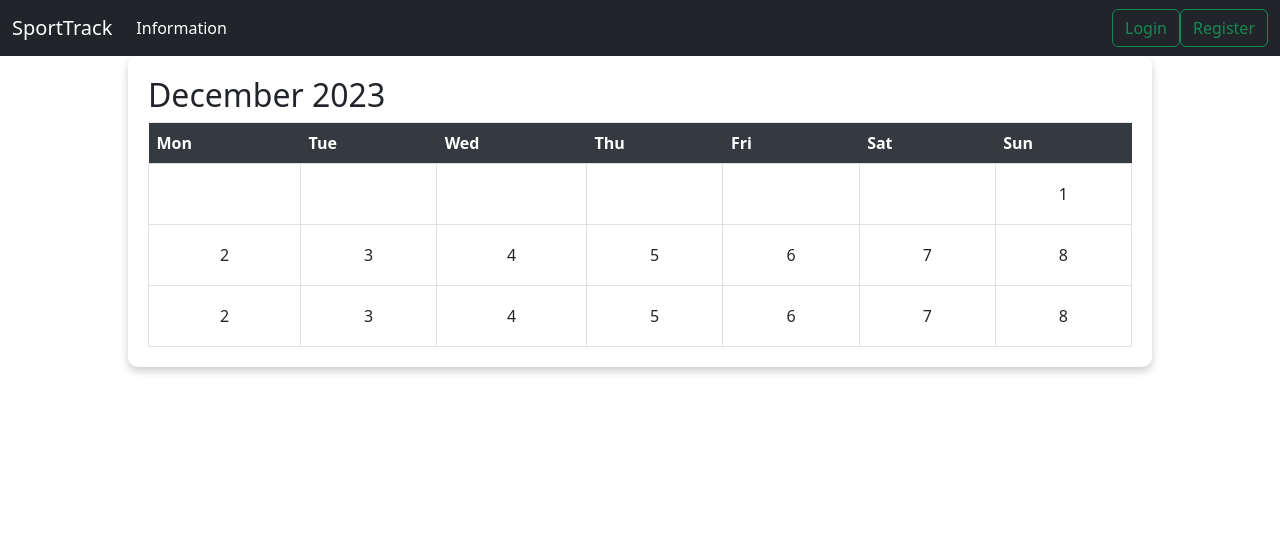
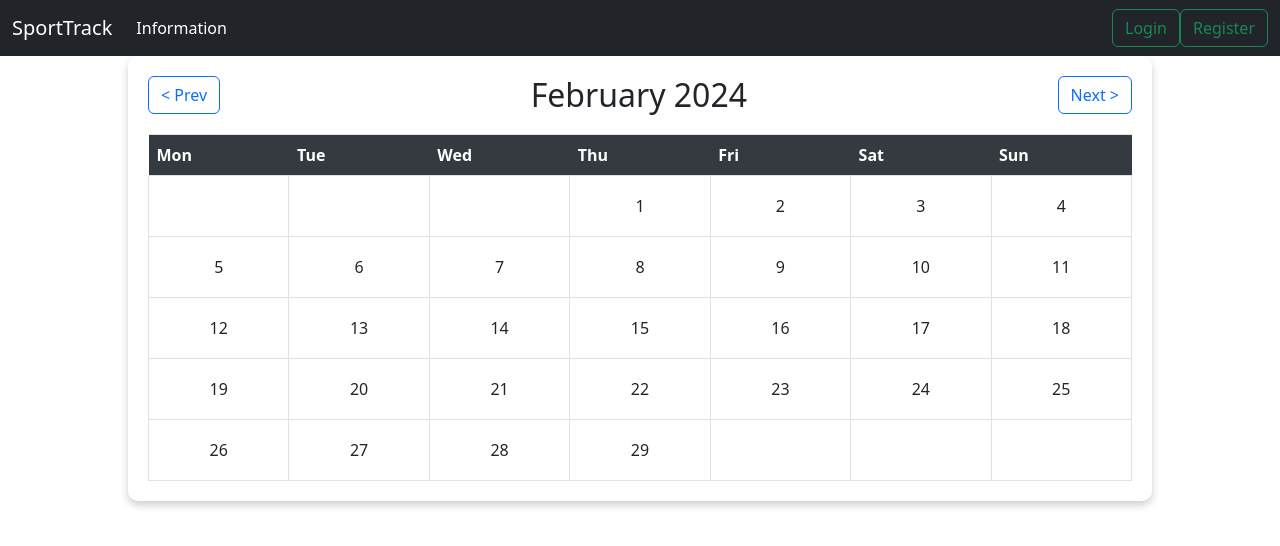
Before and after one commit to mamarek123/SportTrackBetaReactFronEnd, a React (Create React App) app: page /calendar in a window 1280 px wide. Shown: the top 546 px of the page. Built offline with nearby package versions, Linux system fonts and the light colour scheme.

Commit message:
Callendar is looking mighty fine displays properly, according to the date and we can change motnhs. Now the linking to proper exercise pages is left to implement.

```diff
--- a/src/layout/Navbar.js
+++ b/src/layout/Navbar.js
@@ -9,6 +9,8 @@ export default function Navbar({isLoggedIn, handleLogout}) {
         handleLogout();
         navigate('/login');
     };
+
+    const currentDate = new Date().toISOString().slice(0, 10); // Gets date in YYYY-MM-DD format
 
     const username = JSON.parse(localStorage.getItem('user'));
 
@@ -22,7 +24,8 @@ export default function Navbar({isLoggedIn, handleLogout}) {
                             {isLoggedIn && (
                                 <>
                                     <li className="nav-item">
-                                        <Link className="nav-link active" to="/Calendar">Calendar</Link>
+                                        {/*<Link className="nav-link active" to="/Calendar">Calendar</Link>*/}
+                                        <Link className="nav-link active" to={`/Calendar?date=${currentDate}`}>Calendar</Link>
                                     </li>
                                     <li className="nav-item">
                                         <Link className="nav-link active" to="/Exercises">Exercises</Link>
--- a/src/pages/Calendar.js
+++ b/src/pages/Calendar.js
@@ -1,12 +1,155 @@
 // components/Calendar.js
+//import React from 'react';
+//import './calendar.css'
+
+// const Calendar = () => {
+//     return (
+//         <div>
+//             <section className="calendar-container" >
+//                 <h2>December 2023</h2>
+//                 <table className="table table-bordered table-responsive">
+//                     <thead className="thead-dark">
+//                     <tr>
+//                         <th scope="col">Mon</th>
+//                         <th scope="col">Tue</th>
+//                         <th scope="col">Wed</th>
+//                         <th scope="col">Thu</th>
+//                         <th scope="col">Fri</th>
+//                         <th scope="col">Sat</th>
+//                         <th scope="col">Sun</th>
+//                     </tr>
+//                     </thead>
+//                     <tbody>
+//                     <tr>
+//                         <td className="calendar-day-empty"></td>
+//                         <td className="calendar-day-empty"></td>
+//                         <td className="calendar-day-empty"></td>
+//                         <td className="calendar-day-empty"></td>
+//                         <td className="calendar-day-empty"></td>
+//                         <td className="calendar-day-empty"></td>
+//                         <td><a href="day.html">
+//                             <div className="calendar-day">1</div>
+//                         </a></td>
+//                     </tr>
+//                     <tr>
+//                         <td><a href="day.html">
+//                             <div className="calendar-day">2</div>
+//                         </a></td>
+//                         <td><a href="day.html">
+//                             <div className="calendar-day">3</div>
+//                         </a></td>
+//                         <td><a href="day.html">
+//                             <div className="calendar-day">4</div>
+//                         </a></td>
+//                         <td><a href="day.html">
+//                             <div className="calendar-day">5</div>
+//                         </a></td>
+//                         <td><a href="day.html">
+//                             <div className="calendar-day">6</div>
+//                         </a></td>
+//                         <td><a href="day.html">
+//                             <div className="calendar-day">7</div>
+//                         </a></td>
+//                         <td><a href="day.html">
+//                             <div className="calendar-day">8</div>
+//                         </a></td>
+//                     </tr>
+//                     <tr>
+//                         <td><a href="day.html">
+//                             <div className="calendar-day">2</div>
+//                         </a></td>
+//                         <td><a href="day.html">
+//                             <div className="calendar-day">3</div>
+//                         </a></td>
+//                         <td><a href="day.html">
+//                             <div className="calendar-day">4</div>
+//                         </a></td>
+//                         <td><a href="day.html">
+//                             <div className="calendar-day">5</div>
+//                         </a></td>
+//                         <td><a href="day.html">
+//                             <div className="calendar-day">6</div>
+//                         </a></td>
+//                         <td><a href="day.html">
+//                             <div className="calendar-day">7</div>
+//                         </a></td>
+//                         <td><a href="day.html">
+//                             <div className="calendar-day">8</div>
+//                         </a></td>
+//                     </tr>
+//                     </tbody>
+//                 </table>
+//             </section>
+//         </div>
+//     );
+// };
+//
+// export default Calendar;
+//
+import './calendar.css'
 import React from 'react';
-import './calendar.css'
+import { useLocation, useNavigate } from 'react-router-dom'; // Import useNavigate
 
 const Calendar = () => {
+    const location = useLocation();
+    const navigate = useNavigate(); // Use useNavigate hook for navigation
+    const searchParams = new URLSearchParams(location.search);
+    const dateParam = searchParams.get('date');
+
+    // If 'date' param is present, create a Date object; otherwise, use current date
+    const date = dateParam ? new Date(dateParam) : new Date();
+
+    const daysInMonth = (year, month) => new Date(year, month + 1, 0).getDate();
+
+    const firstDayOfMonth = (year, month) => new Date(year, month, 1).getDay();
+    const year = date.getFullYear();
+
+    const month = date.getMonth();
+    const days = daysInMonth(year, month);
+    const firstDay = firstDayOfMonth(year, month);
+    const startDay = firstDay === 0 ? 6 : firstDay - 1;
+
+    const weeks = [];
+
+    let day = 1;
+    const numRows = Math.ceil((days + startDay) / 7);
+
+    for (let i = 0; i < numRows; i++) {
+
+        const week = [];
+        for (let j = 0; j < 7; j++) {
+            if ((i === 0 && j < startDay) || day > days) {
+                week.push(<td className="calendar-day-empty" key={`empty-${i}-${j}`}></td>);
+            } else {
+                week.push(
+                    <td key={`${year}-${month + 1}-${day}`}>
+                        <a href={`day.html?date=${year}-${month + 1}-${day}`}>
+                            <div className="calendar-day">{day}</div>
+                        </a>
+                    </td>
+                );
+                day++;
+            }
+        }
+        weeks.push(<tr key={`week-${i}`}>{week}</tr>);
+    }
+    const monthNames = ["January", "February", "March", "April", "May", "June",
+        "July", "August", "September", "October", "November", "December"];
+
+    const navigateMonth = (offset) => {
+        const newDate = new Date(date.getFullYear(), date.getMonth() + offset,15);
+        const newDateParam = newDate.toISOString().slice(0, 10); // Format to YYYY-MM-DD
+        navigate(`/Calendar?date=${newDateParam}`); // Navigate to the new date
+    };
+
     return (
         <div>
-            <section className="calendar-container" >
-                <h2>December 2023</h2>
+            <section className="calendar-container">
+                <div className="month-navigation d-flex justify-content-between align-items-center">
+                    <button className="btn btn-outline-primary" onClick={() => navigateMonth(-1)}>{"< Prev"}</button>
+                    <h2 className="flex-grow-1 text-center">{monthNames[month]} {year}</h2>
+                    <button className="btn btn-outline-primary" onClick={() => navigateMonth(1)}>{"Next >"}</button>
+                </div>
                 <table className="table table-bordered table-responsive">
                     <thead className="thead-dark">
                     <tr>
@@ -20,63 +163,7 @@ const Calendar = () => {
                     </tr>
                     </thead>
                     <tbody>
-                    <tr>
-                        <td className="calendar-day-empty"></td>
-                        <td className="calendar-day-empty"></td>
-                        <td className="calendar-day-empty"></td>
-                        <td className="calendar-day-empty"></td>
-                        <td className="calendar-day-empty"></td>
-                        <td className="calendar-day-empty"></td>
-                        <td><a href="day.html">
-                            <div className="calendar-day">1</div>
-                        </a></td>
-                    </tr>
-                    <tr>
-                        <td><a href="day.html">
-                            <div className="calendar-day">2</div>
-                        </a></td>
-                        <td><a href="day.html">
-                            <div className="calendar-day">3</div>
-                        </a></td>
-                        <td><a href="day.html">
-                            <div className="calendar-day">4</div>
-                        </a></td>
-                        <td><a href="day.html">
-                            <div className="calendar-day">5</div>
-                        </a></td>
-                        <td><a href="day.html">
-                            <div className="calendar-day">6</div>
-                        </a></td>
-                        <td><a href="day.html">
-                            <div className="calendar-day">7</div>
-                        </a></td>
-                        <td><a href="day.html">
-                            <div className="calendar-day">8</div>
-                        </a></td>
-                    </tr>
-                    <tr>
-                        <td><a href="day.html">
-                            <div className="calendar-day">2</div>
-                        </a></td>
-                        <td><a href="day.html">
-                            <div className="calendar-day">3</div>
-                        </a></td>
-                        <td><a href="day.html">
-                            <div className="calendar-day">4</div>
-                        </a></td>
-                        <td><a href="day.html">
-                            <div className="calendar-day">5</div>
-                        </a></td>
-                        <td><a href="day.html">
-                            <div className="calendar-day">6</div>
-                        </a></td>
-                        <td><a href="day.html">
-                            <div className="calendar-day">7</div>
-                        </a></td>
-                        <td><a href="day.html">
-                            <div className="calendar-day">8</div>
-                        </a></td>
-                    </tr>
+                    {weeks}
                     </tbody>
                 </table>
             </section>
--- a/src/pages/ExercisesForDay.js
+++ b/src/pages/ExercisesForDay.js
@@ -1,10 +1,10 @@
 // components/Calendar.js
 import React from 'react';
 
-export default function Home() {
+export default function ExercisesForDay() {
     return (
         <div>
-            <h2>Home</h2>
+            <h2>These are the exercises you did today nigga</h2>
         </div>
     );
 };
--- a/src/pages/calendar.css
+++ b/src/pages/calendar.css
@@ -54,3 +54,17 @@
 .table a:hover {
     text-decoration: none; /* No underline on hover */
 }
+
+.month-navigation {
+    margin-bottom: 20px; /* Adds some space below the navigation bar */
+}
+
+/* Ensure the buttons don't grow and keep the title centered */
+.month-navigation button {
+    flex-shrink: 0;
+}
+
+/* Center the month and year title more effectively in available space */
+.month-navigation h2 {
+    margin: 0 20px; /* Adds some margin to prevent touching the buttons */
+}
```
